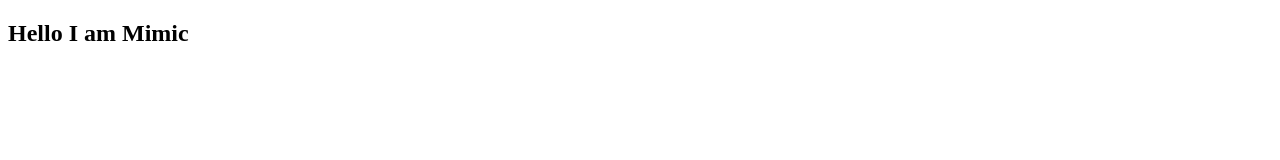
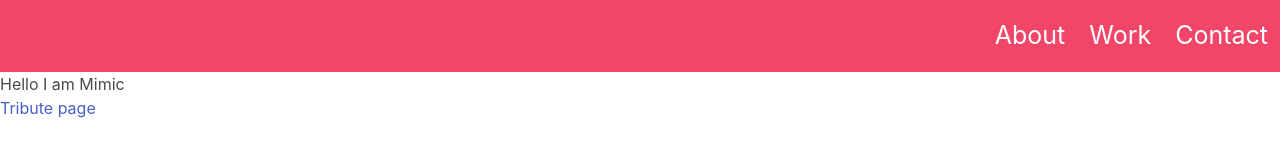
Before and after one commit to Mirzo001/MarkAndMirzoCollab, a plain HTML site: page index.html in a window 1280 px wide. Drawn offline with nearby package versions, Linux system fonts and the light colour scheme.

Commit message:
feature 5, 6 by Mirzo

```diff
--- a/css/style.css
+++ b/css/style.css
@@ -0,0 +1,4 @@
+.navbar{
+    height: 4.5rem;
+    font-size: 25px;
+}
--- a/index.html
+++ b/index.html
@@ -4,11 +4,34 @@
     <meta charset="UTF-8">
     <title>Fork Me! FCC: Test Suite Template</title>
     <link rel="stylesheet" href="css/style.css">
+    <link rel="stylesheet" href="https://cdn.jsdelivr.net/npm/bulma@0.9.4/css/bulma.min.css">
   </head>
 
   <body>
     <script src="https://cdn.freecodecamp.org/testable-projects-fcc/v1/bundle.js"></script>
 
+
+    <nav id="navbar" class="navbar is-danger" role="navigation" aria-label="main navigation">
+
+
+      <div id="navbarBasicExample" class="navbar-menu">
+
+
+        <div class="navbar-end">
+          <a class="navbar-item">
+            About
+          </a>
+
+          <a class="navbar-item">
+            Work
+          </a>
+
+          <a class="navbar-item">
+            Contact
+          </a>
+        </div>
+      </div>
+    </nav>
 
     <section id="welcome-section">
       <h1>Hello I am Mimic</h1>
@@ -16,6 +39,7 @@
 
     <section id="projects" class="project-title">
       <p class="project-tile"></p>
+      <p> <a href="https://codepen.io/freeCodeCamp/full/zNqgVx">Tribute page</a> </p>
     </section>
 
     <script  src="js/index.js"></script>
```
